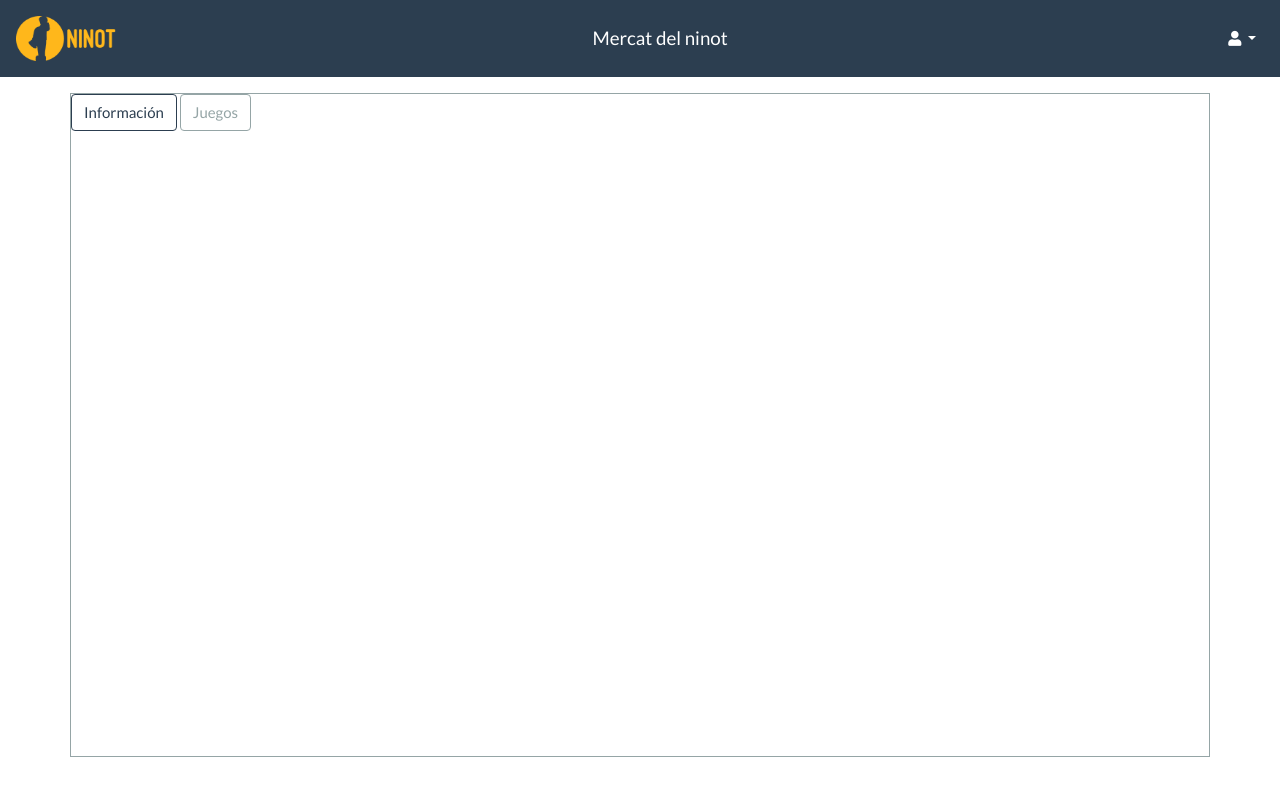
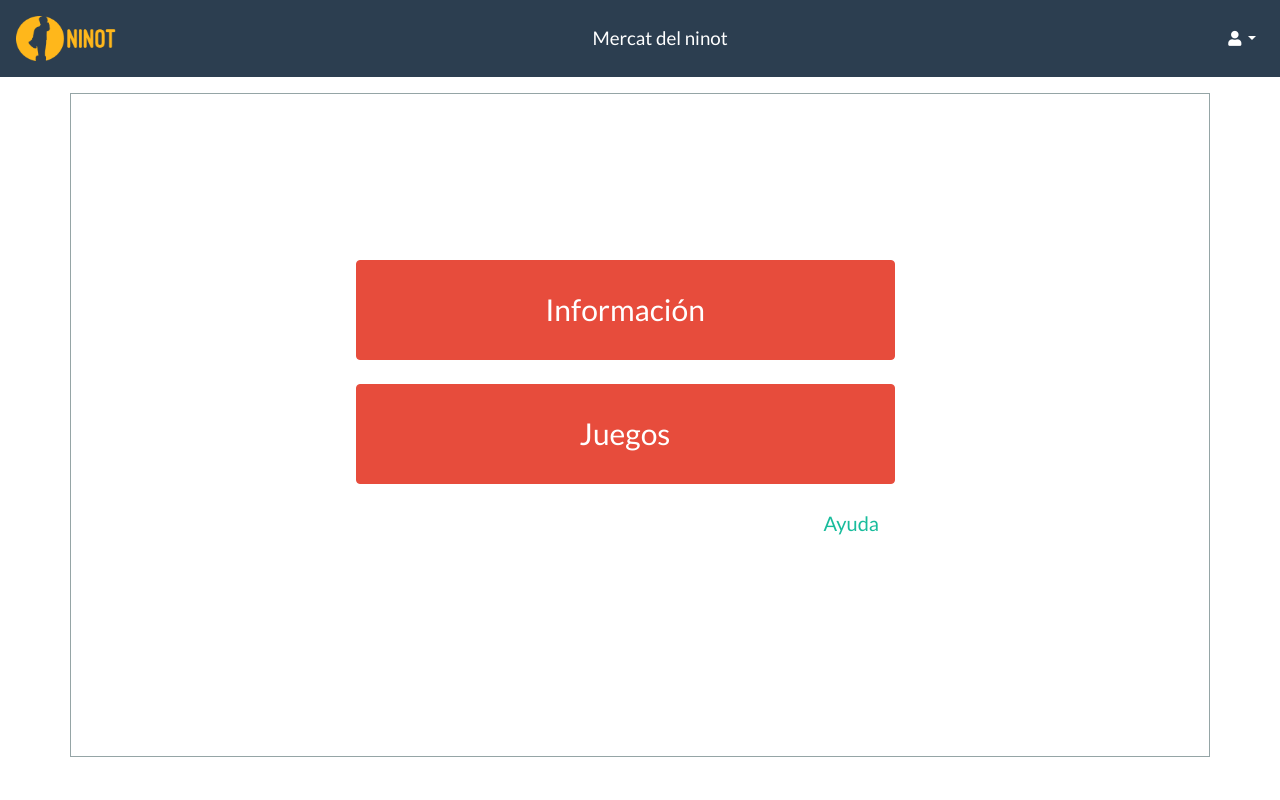
Before and after one commit to aguilar3061/Proyecto1Recomerssem, a PHP site: page /index.php in a window 1280 px wide. Run offline with PHP 8.4, Linux system fonts and the light colour scheme.

Commit message:
index donete

```diff
--- a/RECOMENSSEM/index.php
+++ b/RECOMENSSEM/index.php
@@ -19,9 +19,22 @@ include_once('php_partials/menu.php');
 <body>
     <!-- Contenedor principal -->
     <div class="container mt-3 border border-secondary" style="height: 83%;">
-        <div class="row" style="display: block;">
-            <button type="button" class="btn btn-outline-primary">Información</button>
-            <button type="button" class="btn btn-outline-secondary">Juegos</button>
+        <div class="row w-100 align-items-center" style="margin-top: 15%">
+            <div class="col text-center">
+                <a href="#" class="btn btn-danger regular-button w-50" style="height: 100px; font-size: 30px; line-height:85px;"> Información </a>
+            </div>
+        </div>
+
+        <div class="row w-100 align-items-center mt-4">
+            <div class="col text-center">
+                <a href="PAGINAS/JUEGOS/juegos.php" class="btn btn-danger regular-button w-50" style="height: 100px; font-size: 30px; line-height:85px;"> Juegos </a>
+            </div>
+        </div>
+
+        <div class="row mt-4">
+            <div class="" style="width: 71%; text-align:right; font-size:20px;">
+                <a href="#">Ayuda</a>
+            </div>
         </div>
     </div>
 
```
